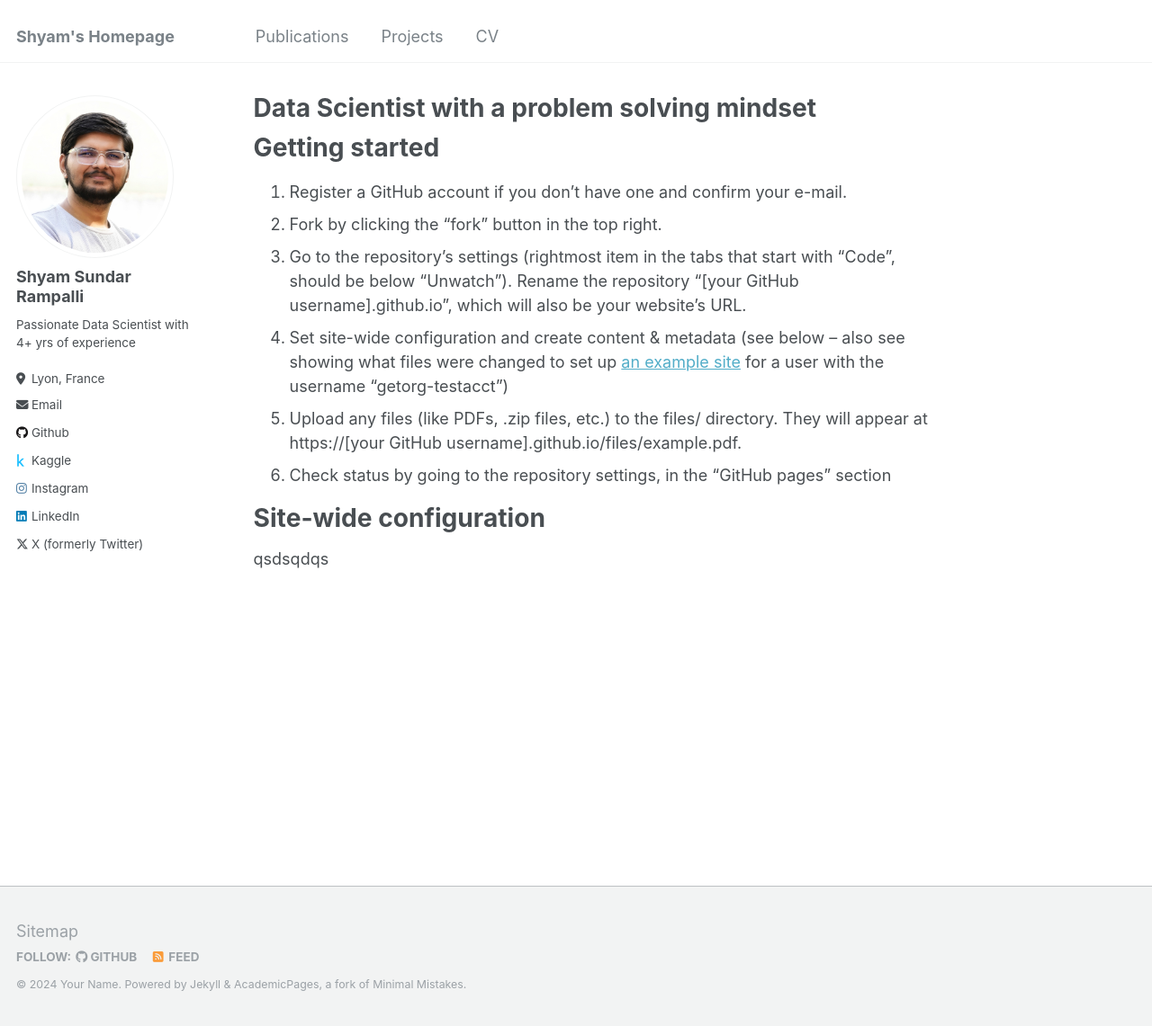
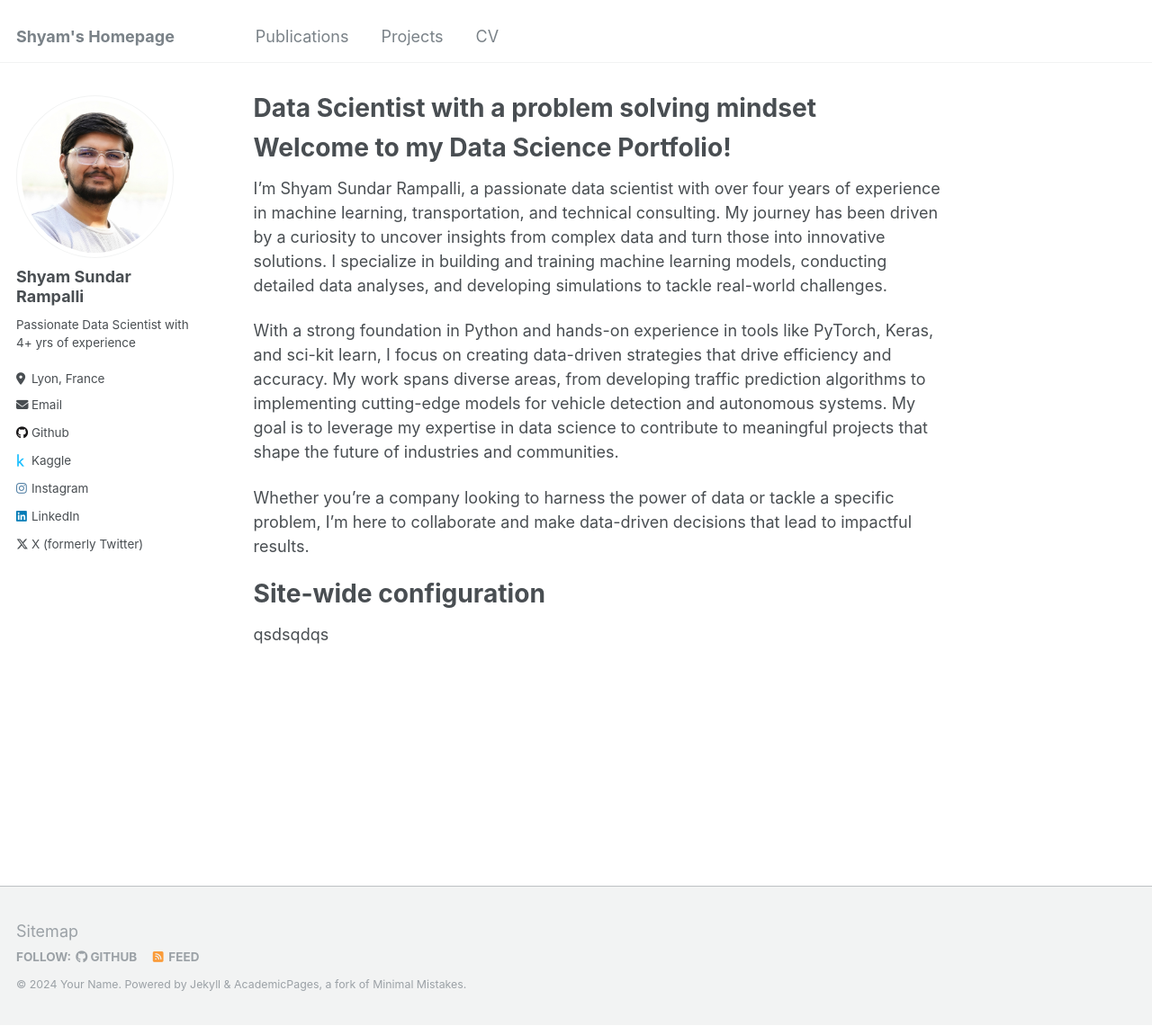
Before and after one commit to rampallishyam/rampallishyam.github.io, a Jekyll site: the page built from _pages/about.md, in a window 1280 px wide and 1141 px high. Shown: the whole window at 90% size. Built offline with Jekyll 4.4.1, drawn with Linux system fonts in a browser that asks for light colours.

Commit message:
minor changes to about.md

```diff
--- a/_pages/about.md
+++ b/_pages/about.md
@@ -9,14 +9,15 @@ redirect_from:
 
 
 
-Getting started
+Welcome to my Data Science Portfolio!
 ======
-1. Register a GitHub account if you don't have one and confirm your e-mail.
-1. Fork by clicking the "fork" button in the top right.
-1. Go to the repository's settings (rightmost item in the tabs that start with "Code", should be below "Unwatch"). Rename the repository "[your GitHub username].github.io", which will also be your website's URL.
-1. Set site-wide configuration and create content & metadata (see below -- also see  showing what files were changed to set up [an example site](https://getorg-testacct.github.io) for a user with the username "getorg-testacct")
-1. Upload any files (like PDFs, .zip files, etc.) to the files/ directory. They will appear at https://[your GitHub username].github.io/files/example.pdf.
-1. Check status by going to the repository settings, in the "GitHub pages" section
+I'm Shyam Sundar Rampalli, a passionate data scientist with over four years of experience in machine learning, transportation, and technical consulting. My journey has been driven by a curiosity to uncover insights from complex data and turn those into innovative solutions. I specialize in building and training machine learning models, conducting detailed data analyses, and developing simulations to tackle real-world challenges.
+
+With a strong foundation in Python and hands-on experience in tools like PyTorch, Keras, and sci-kit learn, I focus on creating data-driven strategies that drive efficiency and accuracy. My work spans diverse areas, from developing traffic prediction algorithms to implementing cutting-edge models for vehicle detection and autonomous systems. My goal is to leverage my expertise in data science to contribute to meaningful projects that shape the future of industries and communities.
+
+Whether you're a company looking to harness the power of data or tackle a specific problem, I'm here to collaborate and make data-driven decisions that lead to impactful results.
+
+
 
 Site-wide configuration
 ======
```
